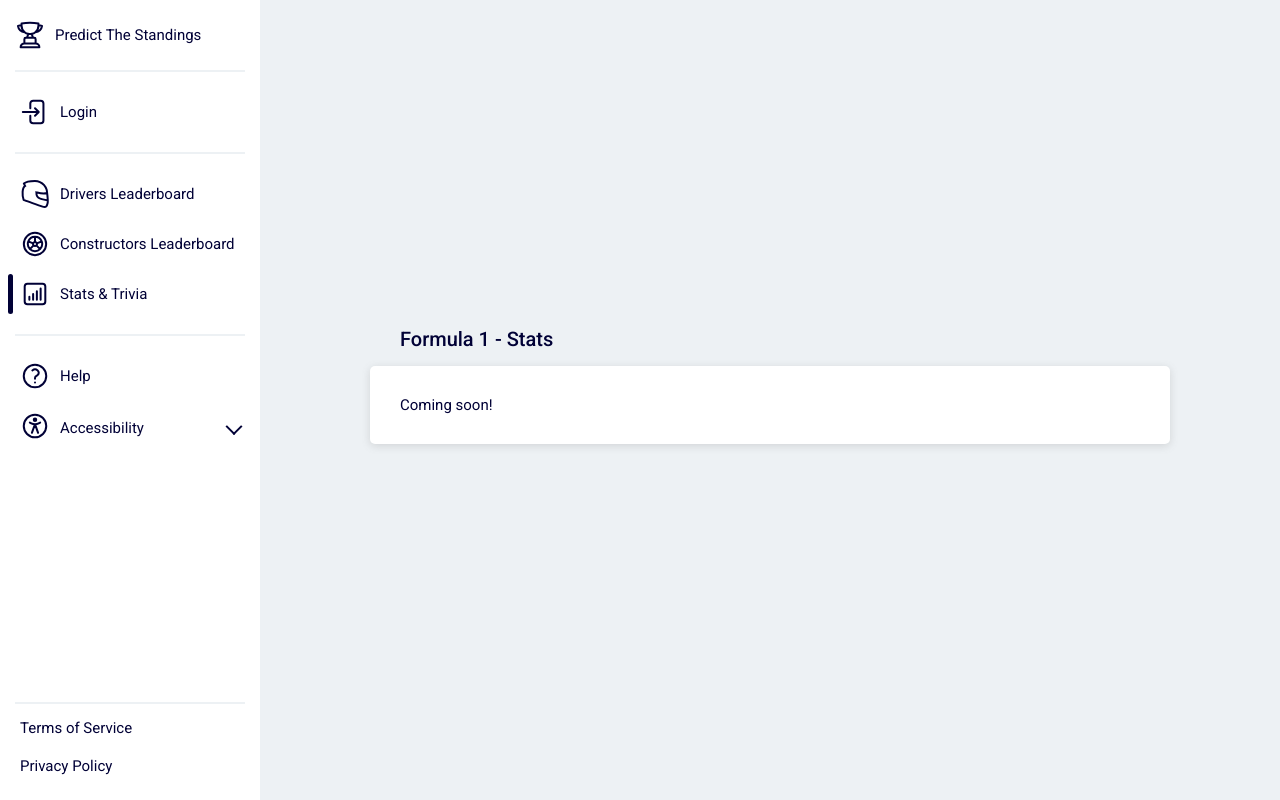
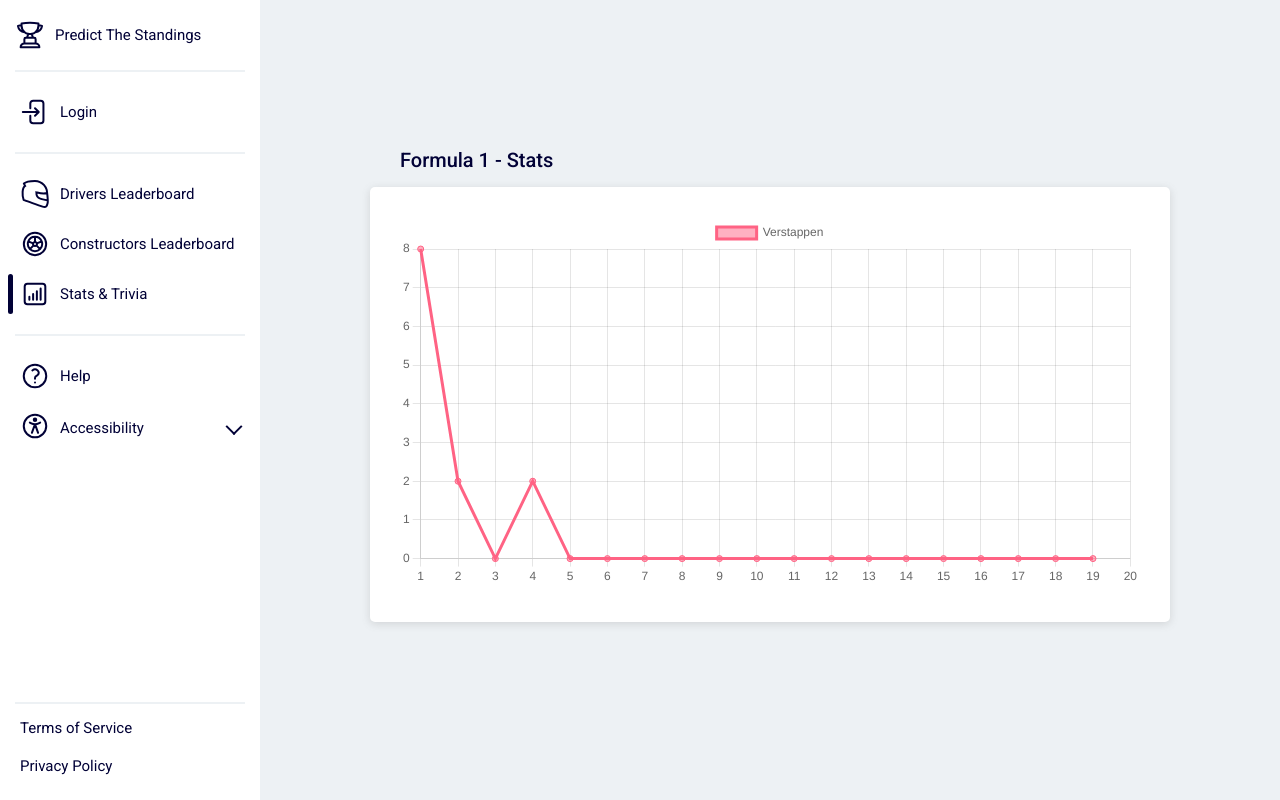
Before and after one commit to davidwillprice/predict-the-standings, a Next.js app: page /formula-1/2024/stats in a window 1280 px wide. Built offline with nearby package versions, Linux system fonts and the light colour scheme; no server answers.

Commit message:
Add base prediction chart

```diff
--- a/app/formula-1/2024/stats/page.tsx
+++ b/app/formula-1/2024/stats/page.tsx
@@ -1,5 +1,8 @@
 import { Panel } from "@components/panels/panel";
 import { PanelHeading } from "@components/panels/panel-heading";
+import { EntrantPredictions } from "@components/stats/entrant-predictions";
+
+import styles from "@components/stats/stats.module.scss";
 
 const Page = () => {
   /**@todo Stat for copying last years standings */
@@ -10,7 +13,9 @@ const Page = () => {
         <h1>Formula 1 - Stats</h1>
       </PanelHeading>
       <Panel>
-        <p>Coming soon!</p>
+        <div className={styles.entrantPredictions}>
+          <EntrantPredictions />
+        </div>
       </Panel>
     </>
   );
--- a/package.json
+++ b/package.json
@@ -17,6 +17,7 @@
     "@auth/pg-adapter": "^0.2.12",
     "@hello-pangea/dnd": "^16.5.0",
     "@vercel/postgres": "^0.5.1",
+    "chart.js": "^4.4.2",
     "dotenv": "^16.3.1",
     "next": "14.0.4",
     "next-auth": "^4.24.5",
@@ -24,6 +25,7 @@
     "npm": "^10.3.0",
     "pg": "^8.11.3",
     "react": "^18",
+    "react-chartjs-2": "^5.2.0",
     "react-dom": "^18"
   },
   "devDependencies": {
--- /dev/null
+++ b/src/ui/components/stats/entrant-predictions.tsx
@@ -0,0 +1,45 @@
+"use client";
+
+import {
+  Chart as ChartJS,
+  CategoryScale,
+  LinearScale,
+  PointElement,
+  LineElement,
+  Title,
+  Tooltip,
+  Legend,
+} from "chart.js";
+import { Line } from "react-chartjs-2";
+
+ChartJS.register(
+  CategoryScale,
+  LinearScale,
+  PointElement,
+  LineElement,
+  Title,
+  Tooltip,
+  Legend
+);
+
+export const options = {
+  responsive: true,
+};
+
+const labels = [
+  1, 2, 3, 4, 5, 6, 7, 8, 9, 10, 11, 12, 13, 14, 15, 16, 17, 18, 19, 20,
+];
+
+export const data = {
+  labels,
+  datasets: [
+    {
+      label: "Verstappen",
+      data: [8, 2, 0, 2, 0, 0, 0, 0, 0, 0, 0, 0, 0, 0, 0, 0, 0, 0, 0],
+      borderColor: "rgb(255, 99, 132)",
+      backgroundColor: "rgba(255, 99, 132, 0.5)",
+    },
+  ],
+};
+
+export const EntrantPredictions = () => <Line options={options} data={data} />;
--- /dev/null
+++ b/src/ui/components/stats/stats.module.scss
@@ -0,0 +1,3 @@
+.entrantPredictions {
+  margin-bottom: 20px;
+}
```
Also changed, not shown: 1 other file (tests, documents, lock files or other folders).
